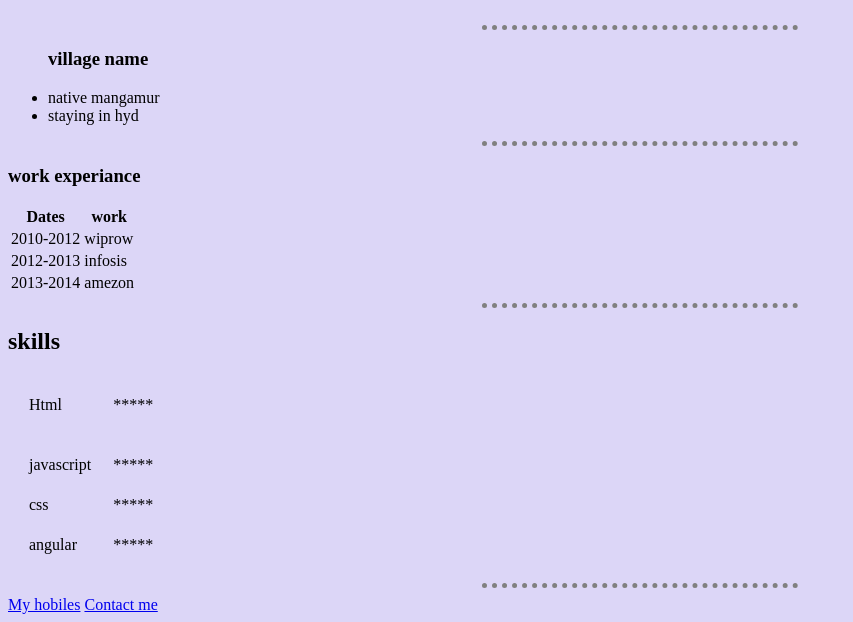
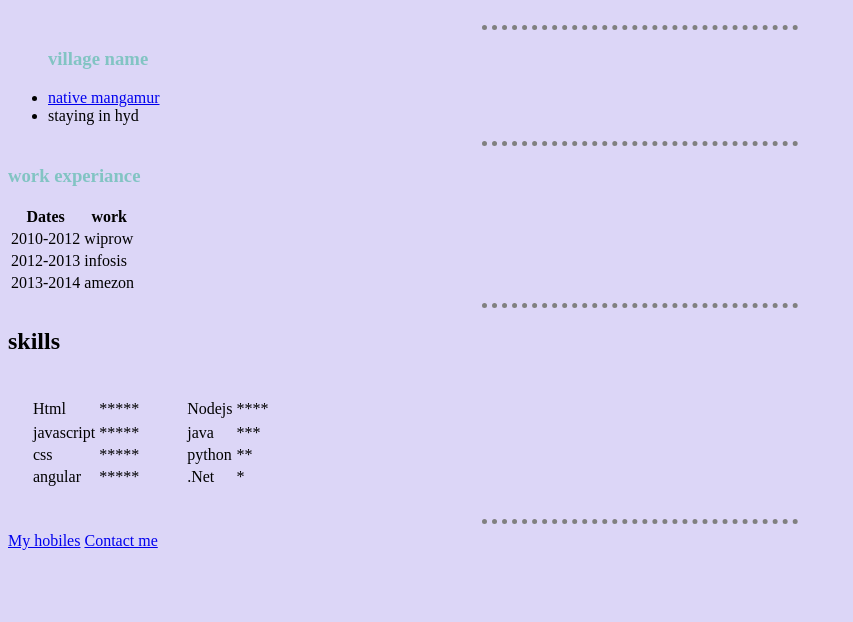
Before and after one commit to vamsicoder9866/softdev, a plain HTML site: page index.html in a window 1280 px wide. Shown: the part 189-811 px from the top of the page, without its empty margins (0-853 px from the left). Drawn offline with Linux system fonts and the light colour scheme.

Commit message:
version2

```diff
--- /dev/null
+++ b/css/style.css
@@ -0,0 +1,16 @@
+body{
+			background-color: #dcd6f7;
+		}
+		hr{
+    width: 25%;
+    border-color: gray;
+    border-style: none;
+    border-top-style:dotted;
+    border-width: 5px;
+		}
+h1{
+	color:#82c4c3;
+}
+h3{
+	color: #82c4c3;
+}
--- a/index.html
+++ b/index.html
@@ -2,24 +2,13 @@
 <html>
 <head>
 	<title>cv</title>
-	<style type="text/css">
-		body{
-			background-color: #dcd6f7;
-		}
-		hr{
-    width: 25%;
-    border-color: gray;
-    border-style: none;
-    border-top-style:dotted;
-    border-width: 5px;
-		}
-	</style>
+	<link rel="stylesheet" type="text/css" href="./css/style.css">
 </head>
 <body>
 	<table cellspacing="20px;">
 		<tr>
 			<td>
-		<img  style="border-radius: 50%; width: 202px" src="images/vamsi.jpg" alt="missing image">
+		<img  style="border-radius: 50%; width: 202px" src="./imag/imag2/images/vamsi.jpg" alt="missing image">
 			</td>
 			<td>
 <h1>vamsi krishna</h1>
@@ -30,8 +19,9 @@
 		</tr>
 	</table>
 	<hr>
-	<ul><h3>village name</h3>
-		<li>native mangamur</li>
+	<ul id="v">
+		<h3>village name</h3>
+		<li><a href="https://www.learningcrux.com/course/the-complete-2020-web-development-bootcamp" >native mangamur</a></li>
 		<li>staying in hyd</li>
 	</ul>
 	<hr>
@@ -60,7 +50,11 @@
 	</table>
 	<hr>
 	<h2>skills</h2>
-	<table cellspacing="20px">
+     <!-- Nested table -->
+	<table cellpadding="20px">
+		<tr>
+			<td>
+				<table>
 		<tr>
 			<td>
 				Html
@@ -94,6 +88,45 @@
 				</td>
 			</tr>
 	</table>
+			</td>
+		<td>
+				<table>
+		<tr>
+			<td>
+				Nodejs
+			</td>
+			<td>
+				****
+			</td>
+			<tr>
+			<tr>
+				<td>
+					java
+				</td>
+				<td>
+					***
+				</td>
+			</tr>
+<tr>
+				<td>
+					python
+				</td>
+				<td>
+					**
+				</td>
+			</tr>
+			<tr>
+				<td>
+					.Net
+				</td>
+				<td>
+					*
+				</td>
+			</tr>
+	</table>
+		</td>
+	</tr>
+	</table>
 <hr>
 <a href="hobies.html">My hobiles</a>
 <a href="contact.html">Contact me</a>
```
Also changed, not shown: contact.html (+1 -0 lines), hobies.html (+1 -0 lines), imag/imag2/images/k.jpg (added), imag/imag2/images/vamsi.jpg (added).
